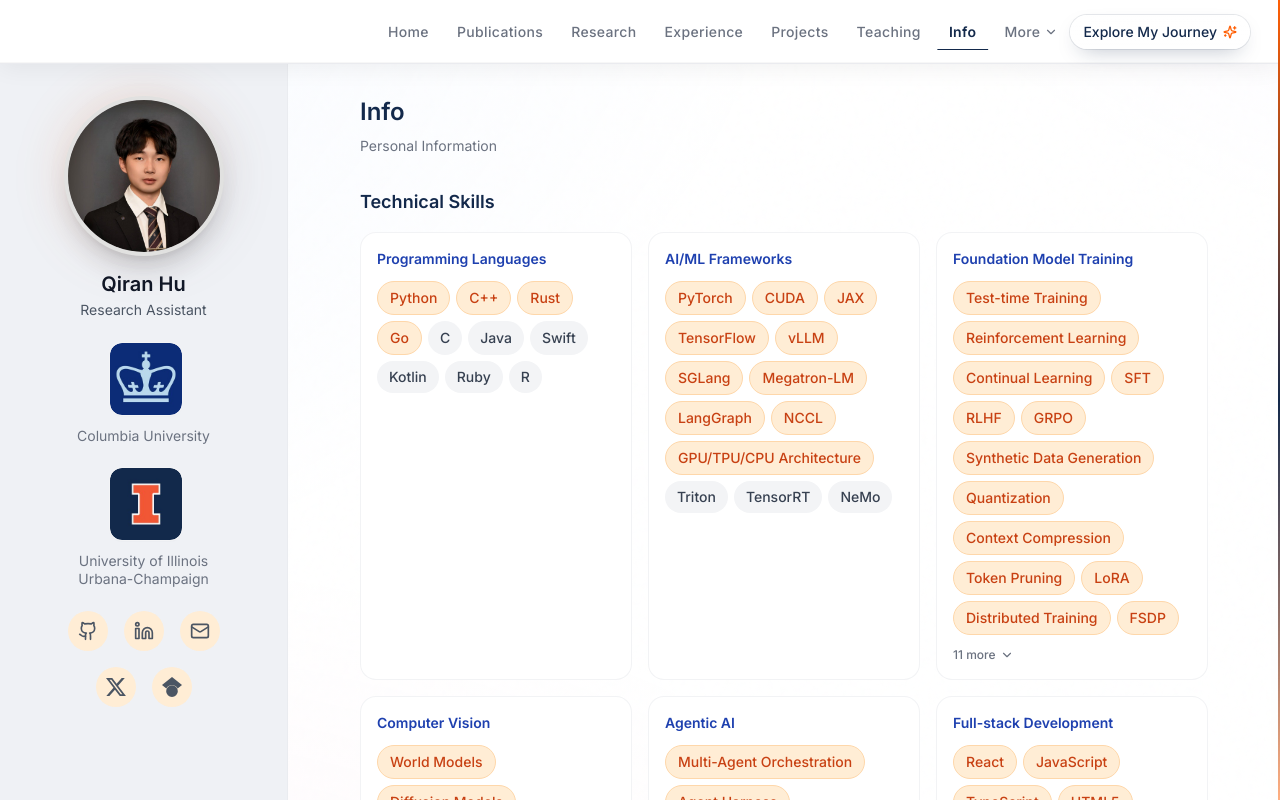
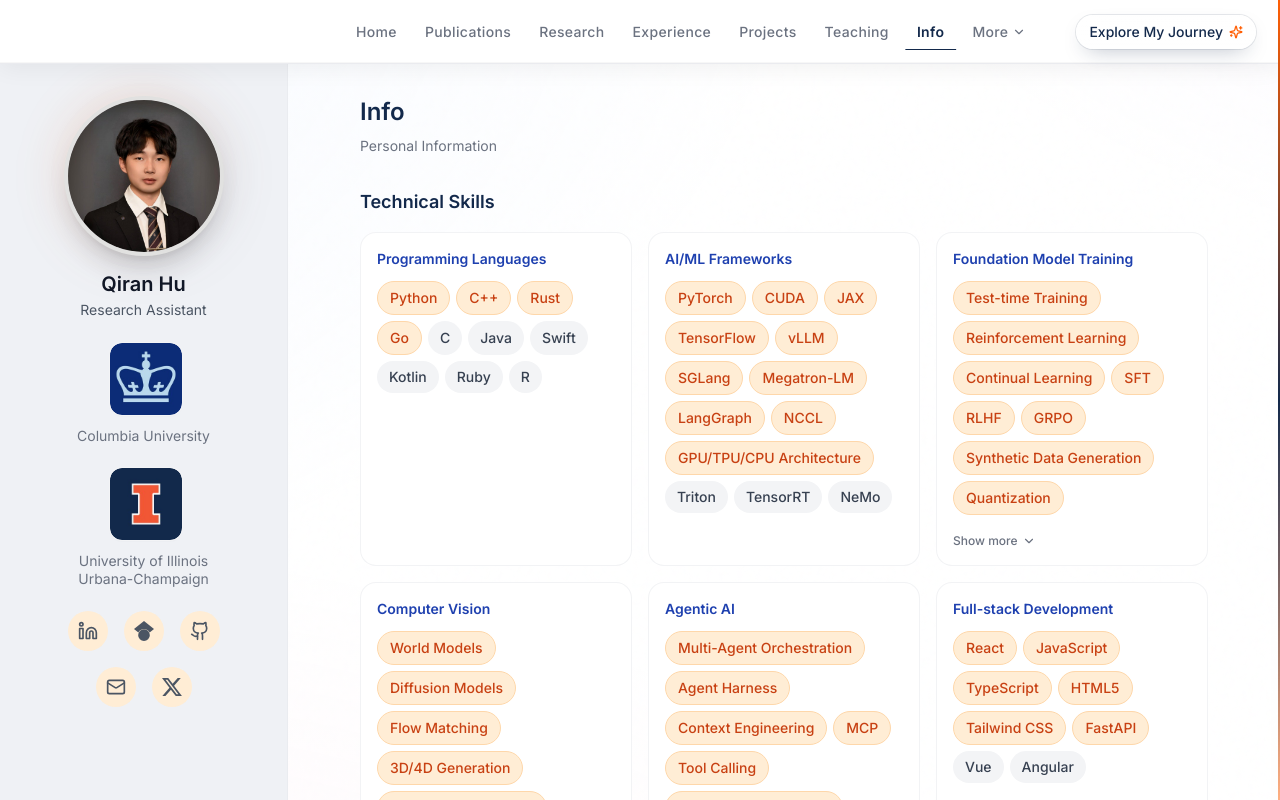
Before and after one commit to Edward-H26/Edward-H26.github.io, a React (Vite) app: page /info in a window 1280 px wide. Shown: the top 800 px of the page. Built offline with nearby package versions, Linux system fonts and the light colour scheme.

Commit message:
update cv information

```diff
--- a/src/components/layout/Navigation.tsx
+++ b/src/components/layout/Navigation.tsx
@@ -86,7 +86,7 @@ export function Navigation({ onMenuClick }: NavigationProps) {
         className="fixed top-0 left-0 right-0 h-16 glass-nav z-50 hidden xl:block xl:pl-80"
         {...desktopMotionProps}
       >
-        <div className="h-full max-w-4xl mx-auto px-6 flex items-center justify-between">
+        <div className="h-full max-w-5xl mx-auto px-6 flex items-center justify-between gap-8">
           <nav className="flex items-center gap-1">
             {NAV_MAIN.map((item) => (
               <NavLink
@@ -107,7 +107,7 @@ export function Navigation({ onMenuClick }: NavigationProps) {
             href="https://edward-h26.github.io/PersonalWebsite/"
             target="_blank"
             rel="noopener noreferrer"
-            className="link-chip shrink-0 whitespace-nowrap rounded-full"
+            className="link-chip ml-auto shrink-0 whitespace-nowrap rounded-full"
           >
             Explore My Journey
             <Sparkles size={14} strokeWidth={2.25} className="text-accent" />
--- a/src/components/ui/SocialLinks.tsx
+++ b/src/components/ui/SocialLinks.tsx
@@ -20,6 +20,24 @@ export function SocialLinks({
   return (
     <div className={className}>
       <a
+        href={PROFILE.social.linkedin}
+        target="_blank"
+        rel="noopener noreferrer"
+        className={linkClassName}
+        aria-label="LinkedIn"
+      >
+        <Linkedin size={size} />
+      </a>
+      <a
+        href={PROFILE.social.scholar}
+        target="_blank"
+        rel="noopener noreferrer"
+        className={linkClassName}
+        aria-label="Google Scholar"
+      >
+        <ScholarLogo size={size} />
+      </a>
+      <a
         href={PROFILE.social.github}
         target="_blank"
         rel="noopener noreferrer"
@@ -27,15 +45,6 @@ export function SocialLinks({
         aria-label="GitHub"
       >
         <Github size={size} />
-      </a>
-      <a
-        href={PROFILE.social.linkedin}
-        target="_blank"
-        rel="noopener noreferrer"
-        className={linkClassName}
-        aria-label="LinkedIn"
-      >
-        <Linkedin size={size} />
       </a>
       <a
         href={`mailto:${PROFILE.email}`}
@@ -53,15 +62,6 @@ export function SocialLinks({
       >
         <XLogo size={size} />
       </a>
-      <a
-        href={PROFILE.social.scholar}
-        target="_blank"
-        rel="noopener noreferrer"
-        className={linkClassName}
-        aria-label="Google Scholar"
-      >
-        <ScholarLogo size={size} />
-      </a>
     </div>
   )
 }
--- a/src/data/content.ts
+++ b/src/data/content.ts
@@ -56,6 +56,10 @@ const PUBLICATIONS: Publication[] = [
     venue: "IEEE International Conference on Data Mining (ICDM), 2026",
     badge: "ICDM",
     image: { src: "/images/papers/reva.webp", alt: "Retrieved documents compressed into a compact context for a model" },
+    links: [
+      { label: "PDF", url: "https://arxiv.org/pdf/2609.11209" },
+      { label: "BibTeX", url: "https://arxiv.org/bibtex/2609.11209" },
+    ],
   },
   {
     title: "AISim: Using LLM-Simulation as Epistemic Scaffolds for Early Stage Qualitative Research Design",
@@ -184,18 +188,22 @@ export const NEWS: NewsItem[] = [
   {
     date: "September 2026",
     segments: [
-      { text: "I am presenting our " },
+      { text: "I presented our " },
       { text: "AC3S", href: "https://eccv.ecva.net/virtual/2026/poster/5183" },
       { text: " poster at " },
       { text: "ECCV 2026", href: "https://eccv.ecva.net/Conferences/2026" },
-      { text: " in Malmö, Sweden, ExHall #107 on September 12." },
+      { text: " in " },
+      { text: "Malmö, Sweden", href: "https://eccv.ecva.net/Conferences/2026/Venues" },
+      { text: ", " },
+      { text: "ExHall #107 on September 12", href: "https://eccv.ecva.net/virtual/2026/calendar" },
+      { text: "." },
     ],
   },
   {
     date: "August 2026",
     segments: [
       { text: "Our paper " },
-      { text: "REVA: Reusable Evidence View Aggregation for Context-Efficient RAG Serving" },
+      { text: "REVA: Reusable Evidence View Aggregation for Context-Efficient RAG Serving", href: "https://arxiv.org/abs/2609.11209" },
       { text: " is accepted to the " },
       { text: "IEEE International Conference on Data Mining (ICDM) 2026", href: "https://www.datamining.org/" },
       { text: "." },
@@ -212,12 +220,10 @@ export const NEWS: NewsItem[] = [
     ],
   },
   {
-    date: "February 2026",
+    date: "May 2026",
     segments: [
-      { text: "I am admitted to the M.S. in Data Science program at the " },
-      { text: "Fu Foundation School of Engineering and Applied Science", href: "https://www.engineering.columbia.edu/about" },
-      { text: " at " },
-      { text: "Columbia University", href: "https://www.columbia.edu/" },
+      { text: "I received my B.S. in Data Science and Information Science at the " },
+      { text: "University of Illinois Urbana-Champaign", href: "https://www.illinois.edu/" },
       { text: "." },
     ],
   },
@@ -352,7 +358,7 @@ export const SECTIONS: Record<string, ContentSection> = {
         date: "2026.02-2026.09",
         bullets: [
           "Proposed attention-based scoring for post-retrieval RAG context compression to reuse the generator's own attention traces across queries with a document-keyed score store built offline, achieving a 92.0% cache hit rate on HotpotQA.",
-          "Developed word-unit scoring with original-order rendering for budgeted evidence materialization to preserve document structure under compression, increasing F1 by 13.2% on Natural Questions and reducing compression overhead by 96.7% compared to Selective Context.",
+          "Developed word-unit scoring with original-order rendering for budgeted evidence materialization to preserve document structure under compression, increasing F1 by 13.2% on Natural Questions and reducing compression overhead by 93.6%.",
           "Optimized the online path of score lookup, quota allocation, and budget repair for interactive RAG serving, reducing compression latency by 98.9% compared to EXIT and 99.7% compared to FaviComp.",
         ],
       },
@@ -512,10 +518,19 @@ export const PROFESSIONAL_SKILLS = [
   "vLLM",
   "SGLang",
   "LangGraph",
+  "Megatron-LM",
+  "NCCL",
+  "GPU/TPU/CPU Architecture",
+  "Test-time Training",
+  "Reinforcement Learning",
+  "SFT",
   "Continual Learning",
   "RLHF",
   "GRPO",
   "Quantization",
+  "Context Compression",
+  "Token Pruning",
+  "Synthetic Data Generation",
   "LoRA",
   "Distributed Training",
   "FSDP",
@@ -536,25 +551,16 @@ export const PROFESSIONAL_SKILLS = [
   "RAG",
   "React",
   "TypeScript",
+  "JavaScript",
+  "HTML5",
   "Tailwind CSS",
   "FastAPI",
   "PostgreSQL",
   "Neo4j",
+  "MongoDB",
+  "Kafka",
   "Docker",
   "Kubernetes",
-  "SFT",
-  "Test-time Training",
-  "Reinforcement Learning",
-  "Megatron-LM",
-  "NCCL",
-  "GPU/TPU/CPU Architecture",
-  "MongoDB",
-  "Kafka",
   "Figma",
   "Canva",
-  "JavaScript",
-  "HTML5",
-  "Context Compression",
-  "Token Pruning",
-  "Synthetic Data Generation",
 ]
--- a/src/pages/InfoPage.tsx
+++ b/src/pages/InfoPage.tsx
@@ -1,4 +1,4 @@
-import { useState } from "react"
+import { useEffect, useRef, useState } from "react"
 import { ChevronDown } from "lucide-react"
 import { Badge } from "@/components/ui/Badge"
 import { Card } from "@/components/ui/Card"
@@ -13,33 +13,38 @@ import { getCardsByTitle, getFirstCardByTitle } from "@/utils/cards"
 const strengthsFirst = (skills: readonly string[]) =>
   [...skills].sort((a, b) => Number(PROFESSIONAL_SKILLS.includes(b)) - Number(PROFESSIONAL_SKILLS.includes(a)))
 
-// Long categories collapse to this many chips so every card starts at a similar height.
-const COLLAPSED_SKILLS = 13
+// Chip widths vary, so a collapsed category is capped by height rather than by count; that keeps
+// every card the same size no matter how long its skill names are.
+const COLLAPSED_HEIGHT = "max-h-60 overflow-hidden"
 
 function SkillCategory({ category, skills }: { category: string; skills: readonly string[] }) {
   const [expanded, setExpanded] = useState(false)
-  const ordered = strengthsFirst(skills)
-  const shown = expanded ? ordered : ordered.slice(0, COLLAPSED_SKILLS)
-  const hidden = ordered.length - shown.length
+  const [overflows, setOverflows] = useState(false)
+  const list = useRef<HTMLDivElement>(null)
+
+  useEffect(() => {
+    const element = list.current
+    if (element) setOverflows(element.scrollHeight > element.clientHeight + 4)
+  }, [skills])
 
   return (
     <BentoItem className="!p-4">
       <h3 className="text-sm font-semibold text-blue-800 mb-3">{category}</h3>
-      <div className="flex flex-wrap gap-1.5">
-        {shown.map((skill) => (
+      <div ref={list} className={`flex flex-wrap gap-1.5 ${expanded ? "" : COLLAPSED_HEIGHT}`}>
+        {strengthsFirst(skills).map((skill) => (
           <Badge key={skill} variant={PROFESSIONAL_SKILLS.includes(skill) ? "pro" : "default"}>
             {skill}
           </Badge>
         ))}
       </div>
-      {(hidden > 0 || expanded) && (
+      {overflows && (
         <button
           type="button"
           onClick={() => setExpanded((wasExpanded) => !wasExpanded)}
           aria-expanded={expanded}
           className="mt-3 flex items-center gap-1 text-xs font-medium text-gray-500 transition-colors hover:text-accent-dark"
         >
-          {expanded ? "Show less" : `${hidden} more`}
+          {expanded ? "Show less" : "Show more"}
           <ChevronDown size={14} className={`transition-transform duration-200 ${expanded ? "rotate-180" : ""}`} />
         </button>
       )}
```
Also changed, not shown: index.html (+4 -3 lines), public/images/papers/ac3s.webp, public/llms.txt.
